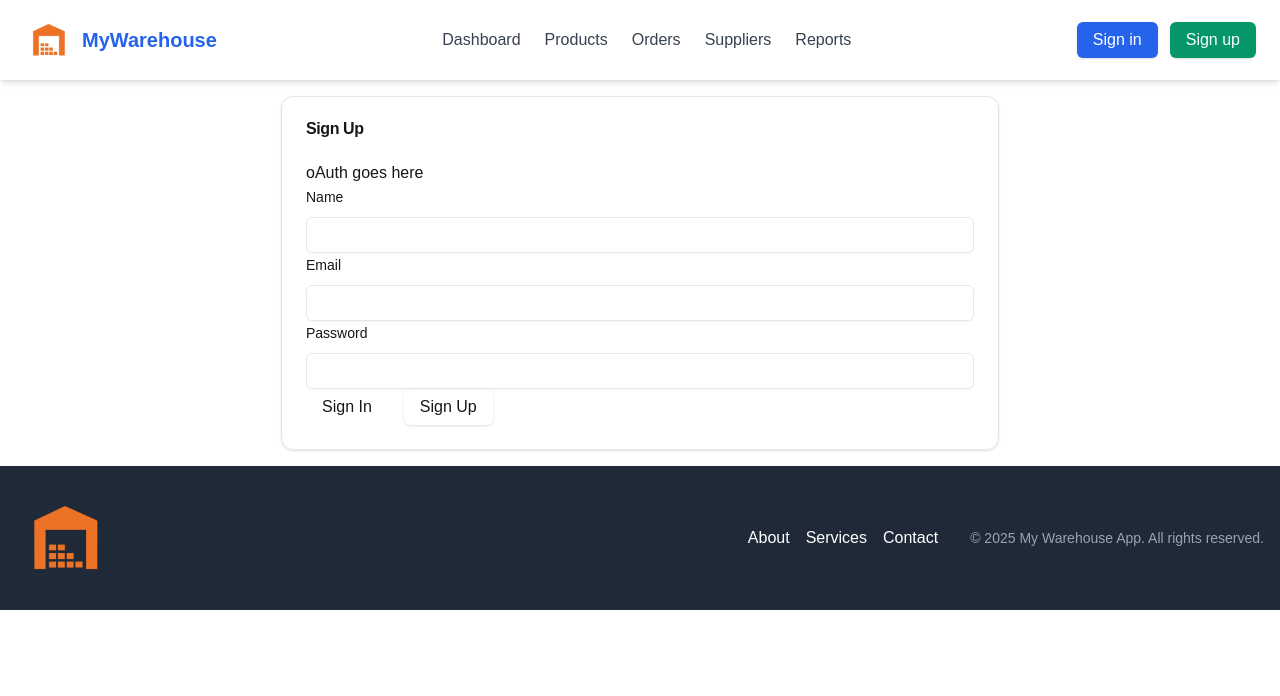
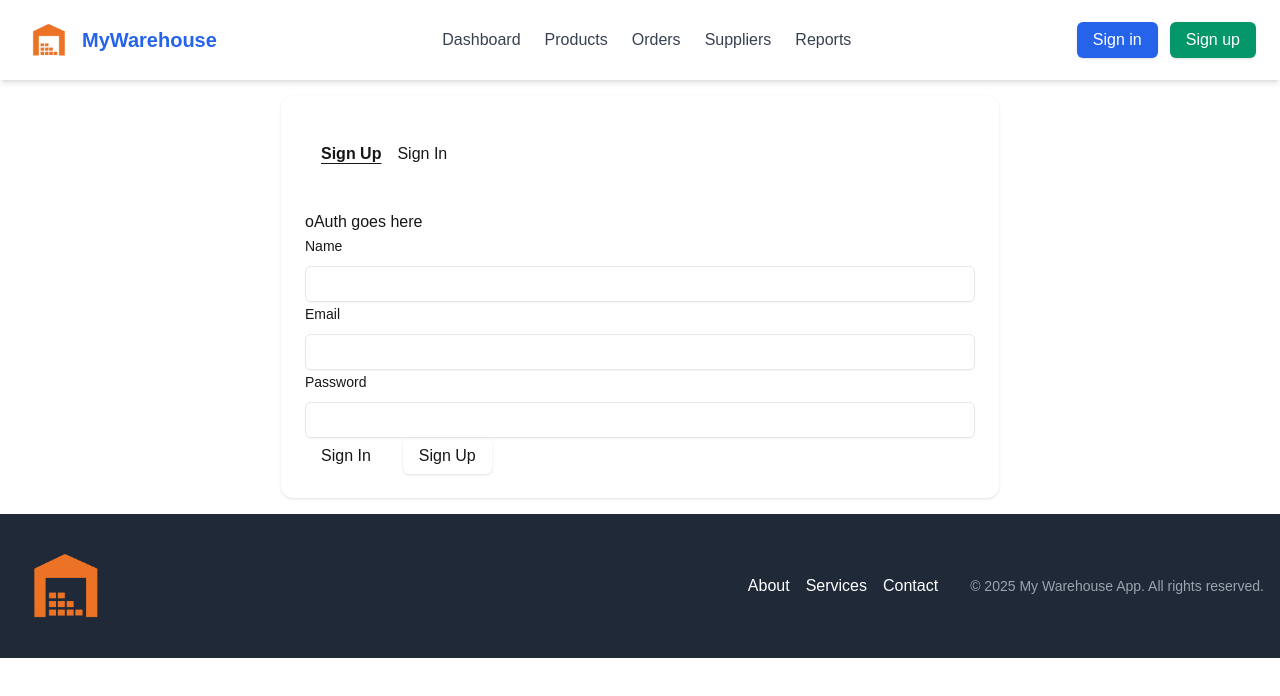
Before and after one commit to kristiyanstoykov/sem8-nbd-project, a Next.js app in the folder my-warehouse-app/: page /sign-up in a window 1280 px wide. Shown: the top 696 px of the page. Built offline with nearby package versions, Linux system fonts and the light colour scheme; no server answers.

Commit message:
Refactor SignIn and SignUp pages to include navigation links and improve styling

```diff
--- a/my-warehouse-app/src/app/(auth)/sign-in/page.tsx
+++ b/my-warehouse-app/src/app/(auth)/sign-in/page.tsx
@@ -1,3 +1,5 @@
+"use client";
+
 import { SignInForm } from "../../../auth/nextjs/components/SignInForm";
 import {
   Card,
@@ -6,27 +8,51 @@ import {
   CardHeader,
   CardTitle,
 } from "@/components/ui/card";
+import Link from "next/link";
+import { usePathname } from "next/navigation";
+import React from "react";
 
-export default async function SignIn({
+export default function SignIn({
   searchParams,
 }: {
   searchParams: Promise<{ oauthError?: string }>;
 }) {
-  const { oauthError } = await searchParams;
+  const pathname = usePathname();
+
+  const [state, setState] = React.useState<{ oauthError?: string }>({});
+  React.useEffect(() => {
+    searchParams.then(setState);
+  }, [searchParams]);
+
+  const { oauthError } = state;
+
+  const linkClass = (path: string) =>
+    `relative group pb-1 ${
+      pathname === path ? "font-semibold underline underline-offset-4" : ""
+    }`;
 
   return (
     <div className="container mx-auto p-4 max-w-[750px]">
-      <Card>
+      <Card className="border-none bg-transparent">
         <CardHeader>
-          <CardTitle>Sign In</CardTitle>
+          <CardTitle className="hidden">Sign In</CardTitle>
           {oauthError && (
             <CardDescription className="text-destructive">
               {oauthError}
             </CardDescription>
           )}
+          <div className="flex space-x-4 p-4 bg-white">
+            <Link href="/sign-up" className={linkClass("/sign-up")}>
+              <span className="absolute bottom-0 left-0 w-0 h-[2px] bg-black transition-all group-hover:w-full"></span>
+              Sign Up
+            </Link>
+            <Link href="/sign-in" className={linkClass("/sign-in")}>
+              Sign In
+            </Link>
+          </div>
         </CardHeader>
         <CardContent>
-          <SignInForm />
+          <SignInForm theme="light" />
         </CardContent>
       </Card>
     </div>
--- a/my-warehouse-app/src/app/(auth)/sign-up/page.tsx
+++ b/my-warehouse-app/src/app/(auth)/sign-up/page.tsx
@@ -1,15 +1,36 @@
+"use client";
+
 import { SignUpForm } from "@/auth/nextjs/components/SignUpForm";
 import { Card, CardContent, CardHeader, CardTitle } from "@/components/ui/card";
+import Link from "next/link";
+import { usePathname } from "next/navigation";
+import React from "react";
 
 export default function SignUp() {
+  const pathname = usePathname();
+
+  const linkClass = (path: string) =>
+    `relative group pb-1 ${
+      pathname === path ? "font-semibold underline underline-offset-4" : ""
+    }`;
+
   return (
     <div className="container mx-auto p-4 max-w-[750px]">
-      <Card>
+      <Card className="border-none bg-transparent">
         <CardHeader>
-          <CardTitle>Sign Up</CardTitle>
+          <CardTitle className="hidden">Sign Up</CardTitle>
+          <div className="flex space-x-4 p-4 bg-white">
+            <Link href="/sign-up" className={linkClass("/sign-up")}>
+              Sign Up
+            </Link>
+            <Link href="/sign-in" className={linkClass("/sign-in")}>
+              <span className="absolute bottom-0 left-0 w-0 h-[2px] bg-black transition-all group-hover:w-full"></span>
+              Sign In
+            </Link>
+          </div>
         </CardHeader>
         <CardContent>
-          <SignUpForm />
+          <SignUpForm theme="light" />
         </CardContent>
       </Card>
     </div>
```
